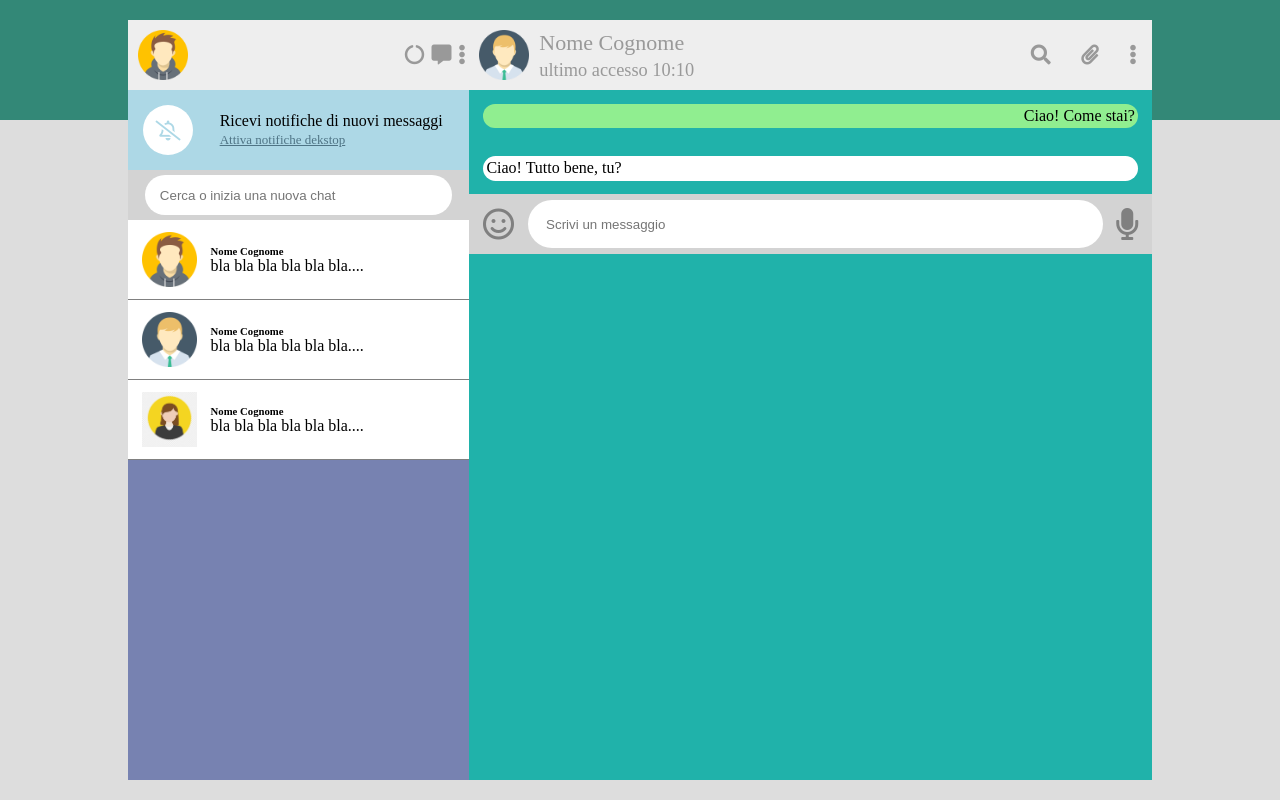
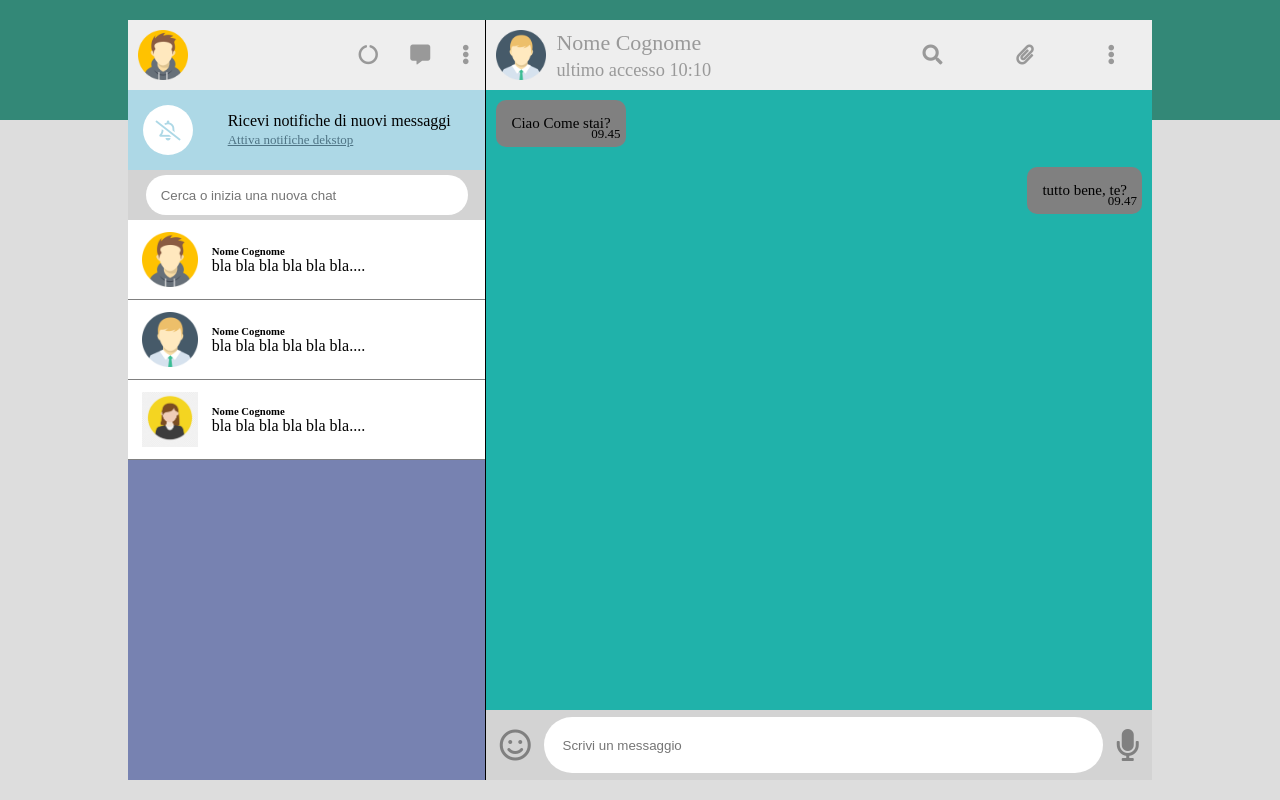
Before and after one commit to michaelcinus/js-html-css-boolzap, a plain HTML site: page index.html in a window 1280 px wide. Drawn offline with nearby package versions, Linux system fonts and the light colour scheme.

Commit message:
correzioni

```diff
--- a/css/style.css
+++ b/css/style.css
@@ -4,12 +4,15 @@
     box-sizing: border-box;
 }
 
+/* GENERAL */
 body{
     display: flex;
     width: 100%;
     height: 100vh;
     max-width: 100vw;
     max-height: 100%;
+    margin: 0;
+    padding: 0;
     background-color: #ddd;
 }
 
@@ -28,8 +31,8 @@ header{
     z-index: -1;
 }
 
-/* container */
-#container{
+/* MAIN */
+.container{
     width: 80%;
     height: 95%;
     margin:auto;
@@ -37,34 +40,55 @@ header{
     z-index: 1;
 }
 
-#parte-sx,
-#parte-dx  {
+.parte-sx,
+.parte-dx  {
     float: left;
     height: 100%;
 }
 
-#header-sx,
-#header-dx  {
+.header-sx,
+.header-dx  {
+    display: flex;
+    justify-content: space-between;
+    align-items: center;
     width: 100%;
     height: 70px;
     background-color: #eee;
     font-size: 22px ;
     color: #999;
-    display: flex;
-    justify-content: space-between;
 }
 
-#header-sx img,
-#header-dx img {
+.header-sx img,
+.header-dx img {
     width: 50px;
     height: 50px;
     margin : auto 0 auto 10px;
 }
 
+.header-sx > *,
+.header-dx > * {
+    display: flex;
+    width: 40%;
+    height: 100%;
+}
+
+.header-sx .f-dx,
+.header-dx .f-dx {
+    text-align: right;
+}
+
+.header-sx .f-dx > *,
+.header-dx .f-dx > * {
+    margin: auto;
+}
+
+
 .f-dx{
-    display: flex;
-    text-align: right;
-    width: 20%;
+    float: right;
+}
+
+.f.sx{
+    float: left;
 }
 
 .f-dx > *{
@@ -72,19 +96,20 @@ header{
 }
 
 /* parte sx */
-#parte-sx{
+.parte-sx{
     width: 35%;
+    border-right: solid 1px black;
     background-color: rgb(119, 130, 177);
 }
 
-#ricevi-notifiche{
+.ricevi-notifiche{
     width: 100%;
     height: 80px;
     background-color: lightblue;
     display: flex;
 }
 
-#ricevi-notifiche span{
+.ricevi-notifiche span{
     width: 50px;
     height: 50px;
     border-radius: 100%;
@@ -95,24 +120,24 @@ header{
    color: lightblue;
 }
 
-#ricevi-notifiche div{
+.ricevi-notifiche div{
     width: calc(100%- 80px);
     margin: auto;
     padding: 0 10px;
 }
 
-#ricevi-notifiche h3{
+.ricevi-notifiche h3{
     font-size: 16px;
     font-weight: normal;
     margin: 0;
 }
 
-#ricevi-notifiche a{
+.ricevi-notifiche a{
     color: #4F7485;
     font-size: 13px;
 }
 
-#ricerca-chat{
+.ricerca-chat{
     width: 100%;
     height: 50px;
     background-color: lightgray;
@@ -121,7 +146,7 @@ header{
     align-items: center;
 }
 
-#ricerca-chat input{
+.ricerca-chat input{
     width: 90%;
     height: 80%;
     border: none;
@@ -144,47 +169,76 @@ header{
 }
 
 /* parte dx */
-#parte-dx{
-    width: 70%;
-    height: 100%;
-    right: 0;
+.parte-dx{
+    width: 65%;
     background-color: lightseagreen;
 
 }
 
-#parte-dx .img-nome{
+.parte-dx .img-nome{
     display: flex;
 }
 
-#parte-dx .img-nome span{
+.parte-dx .img-nome span{
     margin: 10px ;
 }
 
-#chat{
-    display: flex;
-    flex-direction: column;
+.right-messages-container{
+    width: 100%;
+    height: calc(100% - 70px - 70px);
 }
 
-.messaggio {
-    margin: 2%;
-    padding: 0.5%;
-    border-radius: 20px;
-    display: flex;
+.right-messages-container .message{
+    position: relative;
+    float: left;
+    clear: both;
+    min-width: 10px;
+    max-width: 60%;
+    margin: 10px;
+    padding: 15px;
+    background-color: grey;
+    border-radius: 10px;
+    z-index: 100;
+    font-size: 15px;
 }
 
-.inviato{
-    background-color: lightgreen;
-    justify-content: flex-end;
+.right-messages-container .sent{
+    float: right;
 }
 
-.ricevuto{
+.right-messages-container .message .message-time{
+    position: absolute;
+    bottom: 5px;
+    right: 5px;
+    font-size: 13px;
+}
+
+.right-messages-container .message .message-options,
+.right-messages-container .message .message-options-panel{
+    display: none;
+}
+
+.right-messages-container .message:hover .message-options,
+.right-messages-container .message:hover .message-options-panel{
+ display: block;
+
+}
+
+.right-messages-container .message .message-options-panel{
+    position: absolute;
+    bottom: -75px;
+    width: 150px;
+    height: 80px;
     background-color: white;
+    border-radius: 10px;
+    border: solid 1px black;
+    left: 0;
 }
 
 /* footer */
 footer{
     width: 100%;
-    height: 60px;
+    height: 70px;
     background-color: lightgray;
     display: flex;
     justify-content: space-between;
--- a/index.html
+++ b/index.html
@@ -11,34 +11,33 @@
 <body>
     <header></header>
     <!-- container di tutta la pagina -->
-    <div id="container">
+    <div class="container">
       <!-- parte sinistra -->
-      <div id="parte-sx">
-        <div id="header-sx">
+      <div class="parte-sx">
+        <div class="header-sx">
+            <div class="header-sx-logo f-sx">
                 <img src="img/avatar.webp" alt="">
-            <div class="f-dx">
+            </div>
+            <div class="header-sx-icon f-dx">
                 <i class="fas fa-circle-notch"></i>
                 <i class="fas fa-comment-alt"></i>
                 <i class="fas fa-ellipsis-v"></i>
             </div>
         </div>
          <!-- sezione "ricevi notifiche" sinistra -->
-         <div id="ricevi-notifiche">
+         <div class="ricevi-notifiche">
             <span>
                 <i class="far fa-bell-slash"></i>
             </span>
             <div>
                 <h3>Ricevi notifiche di nuovi messaggi</h3>
                 <a href="">Attiva notifiche dekstop</a>
-
             </div>
-
          </div>
 
          <!-- sezione ricerca chat -->
-         <div id="ricerca-chat">
-             <input type="text" placeholder="    Cerca o inizia una nuova chat">
-
+         <div class="ricerca-chat">
+             <input id="ricerca-chat" type="text" placeholder="    Cerca o inizia una nuova chat">
          </div>
 
          <!-- sezione lista chat (scroll) -->
@@ -72,8 +71,8 @@
 
 
      <!-- parte destra -->
-     <div id="parte-dx">
-        <div id="header-dx">
+     <div class="parte-dx">
+        <div class="header-dx">
             <div class="img-nome">
                 <img src="img/avatar2.png" alt="">
                 <span id="nome-msg">Nome Cognome<br><small>ultimo accesso 10:10</small></span>
@@ -88,11 +87,27 @@
 
         </div>
          <!-- sezione messaggio (scroll) -->
-         <div id="chat">
-                 <p class="messaggio inviato">Ciao! Come stai?</p>
-
-                 <p class="messaggio ricevuto">Ciao! Tutto bene, tu?</p>
-
+         <div class="right-messages-container">
+             <div class="right-messages">
+                 <div class="message received">
+                     <span class="message-text">Ciao Come stai?</span>
+                     <span class="message-time">09.45</span>
+                     <i class="fa fa-chevron-down f-right message-options"></i>
+                     <div class="message-options-panel">
+                        <div class="message-info">Info message</div>
+                        <div class="message-destroy">Cancella message</div>
+                    </div>
+                 </div>
+                 <div class="message sent">
+                    <span class="message-text">tutto bene, te?</span>
+                    <span class="message-time">09.47</span>
+                    <i class="fa fa-chevron-down f-right message-options"></i>
+                    <div class="message-options-panel">
+                        <div class="message-info">Info message</div>
+                        <div class="message-destroy">Cancella message</div>
+                    </div>
+                </div>
+             </div>
          </div>
          <!-- footer -->
         <footer>
@@ -103,9 +118,21 @@
         </footer>
      </div>
      <!-- /parte destra -->
-
     </div>
     <!-- /container di tutta la pagina -->
+
+    <div id="template-message-sent" style="display: none;">
+        <div class="message sent">
+            <span id="message-text" class="message-text"> </span>
+            <span id="message-time" class="message-time"> </span>
+            <i class="fa fa-chevron-down f-right message-options"></i>
+            <div class="message-options-panel">
+                <div class="message-info">Info message</div>
+                <div class="message-destroy">Cancella message</div>
+            </div>
+        </div>
+    </div>
+
     <script src="js/script.js"></script>
 
 </body>
--- a/js/script.js
+++ b/js/script.js
@@ -1,48 +1,40 @@
-$(document).ready(init(){
+function addSentListener () {
 
+  var target = $("#msg");
+  target.keyup(sendKeyup);
+ }
 
-});
+ function sendKeyup(event) {
+
+  var key = event.which;
+  var input = $(this);
+  var txt = input.val();
+
+  if (key === 13  && txt.length > 0) {
+    input.val(" ");
+    sendMessage(txt);
+  }
+}
+
+function sendMessage(txt) {
+  var template = $("#template-message-sent > div").clone();
+  var target = $("#right-messages");
+
+  template.find("#message-text").text(txt);
+  template.find("#message-time").text(getActualHour());
+
+  target.append(template);
+}
+
+function getActualHour(){
+
+  var date = new Date();
+  return date.getHours() + ":" + date.getMinutes;
+}
 
 function init() {
 
   addSentListener();
 }
 
-
-function addSentListener{
-
- var target = $("#new-message-input");
- target.keyup(endKeyup);
-}
-
-function sendKeyup() {
-
-  var key = event.which;
-
-  if (key === 13) {
-    var input = $(this);
-    var txt = input.val();
-
-    input.val(" ");
-
-    function sendMessage (txt);
-
-  }
-}
-
-function sendMessage (txt) {
-  var template = $("#template-message-sent > div").clone();
-  var target = $("#right-messages");
-
-  template.find("#message-text").text(txt);
-  template.find("#message-time").text(getActualHour());
-
-
-  target.append(template);
-}
-
-function getActualHour(){
-
-  var date = new date();
-  return date.getHours() + ":" + date.getMinutes;
-}
+$(document).ready(init);
```
Lines whose indentation alone changed are shown as unchanged.
